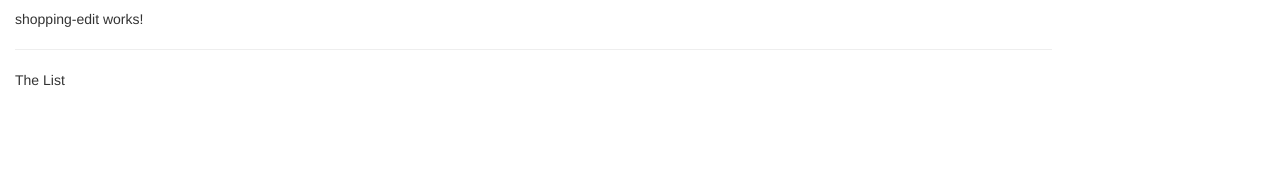
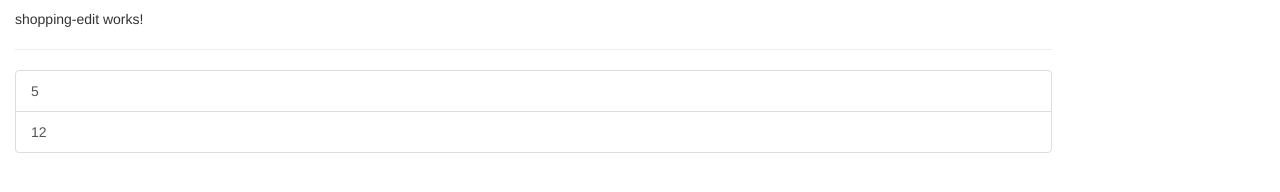
Before and after one commit to nnamacha/shoppingListApp, an Angular app: page / in a window 1280 px wide. Shown: the part 286-478 px from the top of the page. Built offline with nearby package versions, Linux system fonts and the light colour scheme.

Commit message:
Shopping List component updated

```diff
--- /dev/null
+++ b/src/app/shared/ingredient.model.ts
@@ -0,0 +1,6 @@
+export class Ingredient {
+
+
+    constructor( public name: string,  public amount: number) {}
+
+}
--- a/src/app/shopping-list/shopping-list.component.html
+++ b/src/app/shopping-list/shopping-list.component.html
@@ -2,6 +2,12 @@
     <div class="col-xs-10">
         <app-shopping-edit></app-shopping-edit>
         <hr>
-        <p>The List</p>
+        <ul class="list-group">
+            <a
+                class="list-group-item"
+                style="cursor: pointer"
+                *ngFor="let ingredient of ingredients"
+            >   {{ingredient.number}} {{ingredient.amount}}</a>
+        </ul>
     </div>
 </div>
--- a/src/app/shopping-list/shopping-list.component.ts
+++ b/src/app/shopping-list/shopping-list.component.ts
@@ -1,4 +1,5 @@
 import { Component, OnInit } from '@angular/core';
+import { Ingredient } from '../shared/ingredient.model';
 
 @Component({
   selector: 'app-shopping-list',
@@ -7,6 +8,12 @@
 })
 export class ShoppingListComponent implements OnInit {
 
+  ingredients: Ingredient[] = [
+    new Ingredient('Apples', 5),
+    new Ingredient('Banana', 12)
+  ];
+
+
   constructor() { }
 
   ngOnInit() {
```
